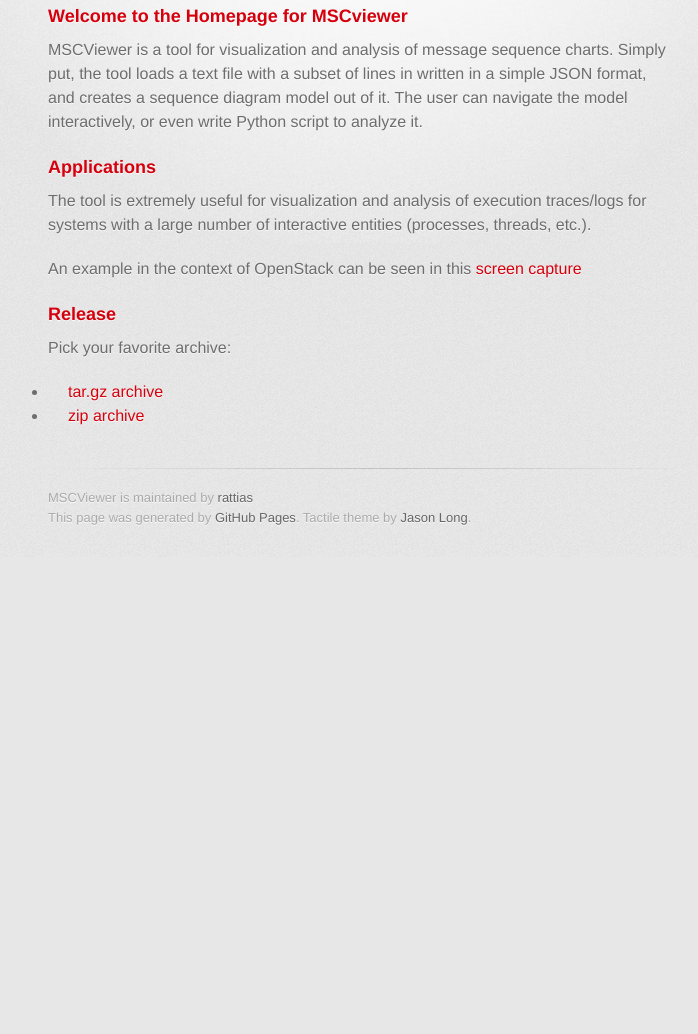
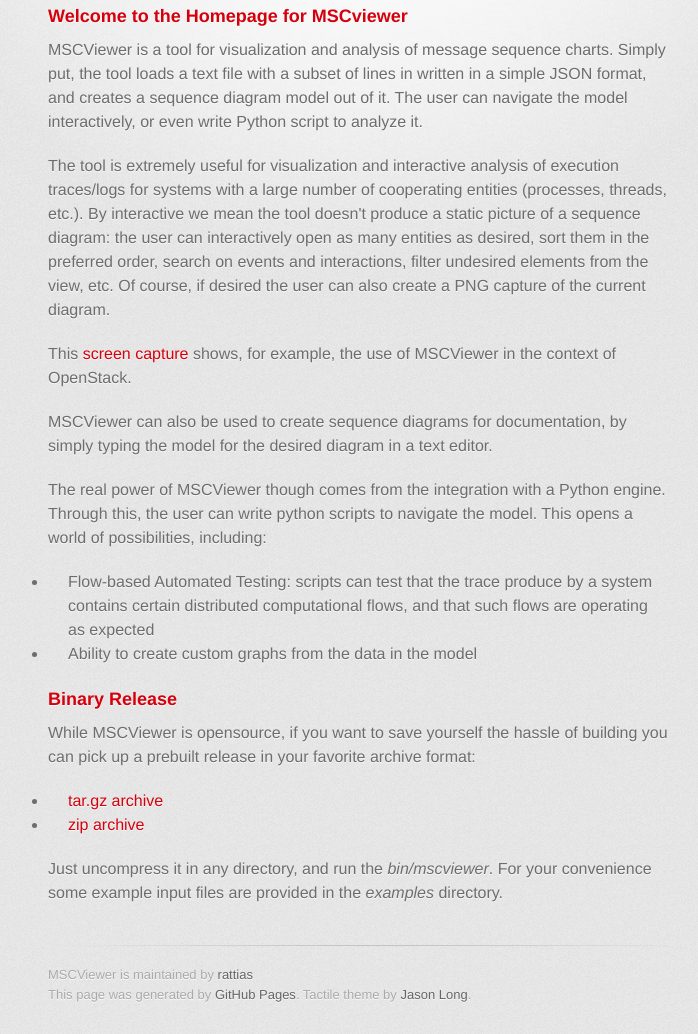
Before and after one commit to rattias/mscviewer, a plain HTML site: page index.html in a window 1280 px wide. Shown: the part 330-1364 px from the top of the page, without its empty margins (282-980 px from the left). Before the commit the page ends 887 px from the top, so only its background shows below. Drawn offline with Linux system fonts and the light colour scheme; a web font is replaced by a local one.

Commit message:
Create gh-pages branch via GitHub

```diff
--- a/index.html
+++ b/index.html
@@ -34,24 +34,39 @@
           <h3>
 <a id="welcome-to-the-homepage-for-mscviewer" class="anchor" href="#welcome-to-the-homepage-for-mscviewer" aria-hidden="true"><span class="octicon octicon-link"></span></a>Welcome to the Homepage for MSCviewer</h3>
 
-<p>MSCViewer is a tool for visualization and analysis of message sequence charts. Simply put, the tool loads a text file with a subset of lines in written in a simple JSON format, and creates a sequence diagram model out of it. The user can navigate the model interactively, or even write Python script to analyze it.</p>
+<p>MSCViewer is a tool for visualization and analysis of message sequence charts. Simply put, the tool loads a text file with a subset of lines in written in
+a simple JSON format, and creates a sequence diagram model out of it. The user can navigate the model interactively, or even write Python script to analyze it.</p>
+
+<p>The tool is extremely useful for visualization and interactive analysis of execution traces/logs for systems with a large number of cooperating
+entities (processes, threads, etc.). By interactive we mean the tool doesn't produce a static picture of a sequence diagram: the user can interactively
+open as many entities as desired, sort them in the preferred order, search on events and interactions, filter undesired elements from the view, etc.
+Of course, if desired the user can also create a PNG capture of the current diagram. </p>
+
+<p>This <a href="https://github.com/rattias/mscviewer/blob/master/doc/openstack_example.png">screen capture</a> shows, for example, the use of MSCViewer in the context
+of OpenStack.</p>
+
+<p>MSCViewer can also be used to create sequence diagrams for documentation, by simply typing the model for the desired diagram in a text editor.</p>
+
+<p>The real power of MSCViewer though comes from the integration with a Python engine. Through this, the user can write python scripts to navigate
+the model. This opens a world of possibilities, including:</p>
+
+<ul>
+<li>Flow-based Automated Testing: scripts can test that the trace produce by a system contains certain distributed computational flows, and that
+such flows are operating as expected</li>
+<li>Ability to create custom graphs from the data in the model</li>
+</ul>
 
 <h3>
-<a id="applications" class="anchor" href="#applications" aria-hidden="true"><span class="octicon octicon-link"></span></a>Applications</h3>
+<a id="binary-release" class="anchor" href="#binary-release" aria-hidden="true"><span class="octicon octicon-link"></span></a>Binary Release</h3>
 
-<p>The tool is extremely useful for visualization and analysis of execution traces/logs for systems with a large number of interactive entities (processes, threads, etc.). </p>
-
-<p>An example in the context of OpenStack can be seen in this <a href="https://github.com/rattias/mscviewer/blob/master/doc/openstack_example.png">screen capture</a></p>
-
-<h3>
-<a id="release" class="anchor" href="#release" aria-hidden="true"><span class="octicon octicon-link"></span></a>Release</h3>
-
-<p>Pick your favorite archive:</p>
+<p>While MSCViewer is opensource, if you want to save yourself the hassle of building you can pick up a prebuilt release in your favorite archive format:</p>
 
 <ul>
 <li><a href="https://github.com/rattias/mscviewer/releases/download/v2.0Beta2/mscviewer_2.0B2.tgz">tar.gz archive</a></li>
 <li><a href="https://github.com/rattias/mscviewer/releases/download/v2.0Beta2/mscviewer_2.0B2.tgz">zip archive</a></li>
 </ul>
+
+<p>Just uncompress it in any directory, and run the <em>bin/mscviewer</em>. For your convenience some example input files are provided in the <em>examples</em> directory.</p>
         </section>
 
         <footer>
```
Also changed, not shown: params.json (+1 -1 lines).
